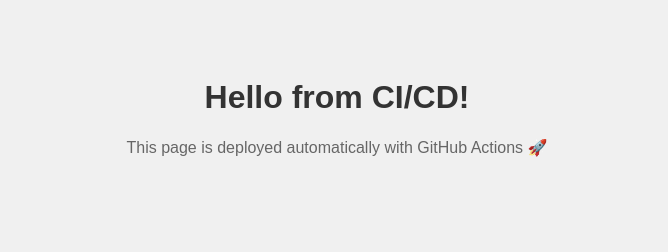
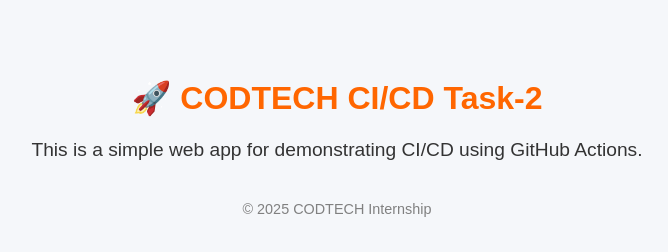
Before and after one commit to Devisri4/CT-task2-1-, a plain HTML site: page index.html in a window 1280 px wide. Shown: the whole page, without its empty margins (303-971 px from the left). Drawn offline with Linux system fonts and the light colour scheme.

Commit message:
Initial commit with HTML and CI/CD

```diff
--- a/index.html
+++ b/index.html
@@ -2,24 +2,34 @@
 <html lang="en">
 <head>
   <meta charset="UTF-8">
-  <title>My CI/CD HTML Page</title>
+  <meta name="viewport" content="width=device-width, initial-scale=1.0">
+  <title>CODTECH CI/CD Task</title>
   <style>
     body {
       font-family: Arial, sans-serif;
+      background-color: #f5f7fa;
       text-align: center;
-      padding-top: 50px;
-      background: #f0f0f0;
+      padding: 50px;
     }
     h1 {
+      color: #ff6600;
+    }
+    p {
+      font-size: 1.2rem;
       color: #333;
     }
-    p {
-      color: #666;
+    .footer {
+      margin-top: 40px;
+      font-size: 0.9rem;
+      color: gray;
     }
   </style>
 </head>
 <body>
-  <h1>Hello from CI/CD!</h1>
-  <p>This page is deployed automatically with GitHub Actions 🚀</p>
+  <h1>🚀 CODTECH CI/CD Task-2</h1>
+  <p>This is a simple web app for demonstrating CI/CD using GitHub Actions.</p>
+  <div class="footer">
+    © 2025 CODTECH Internship
+  </div>
 </body>
 </html>
```
